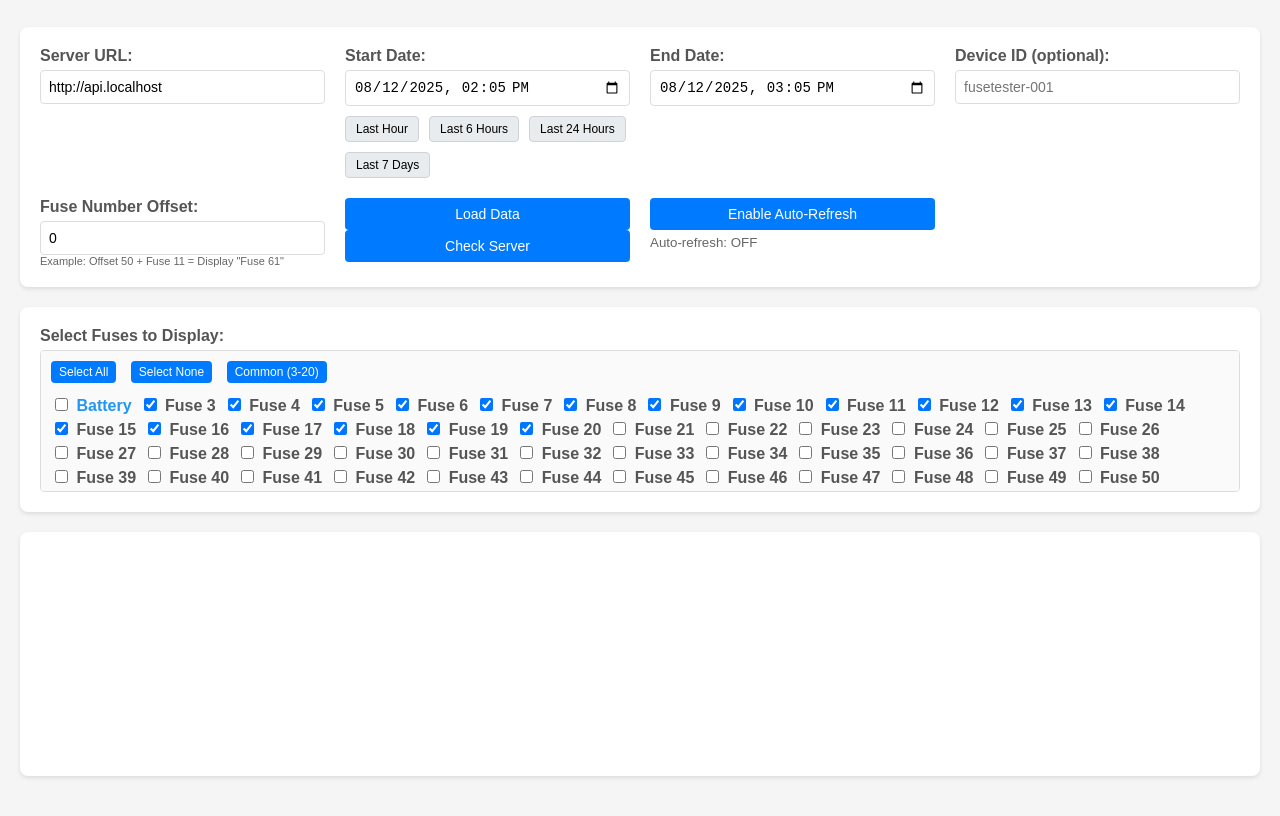
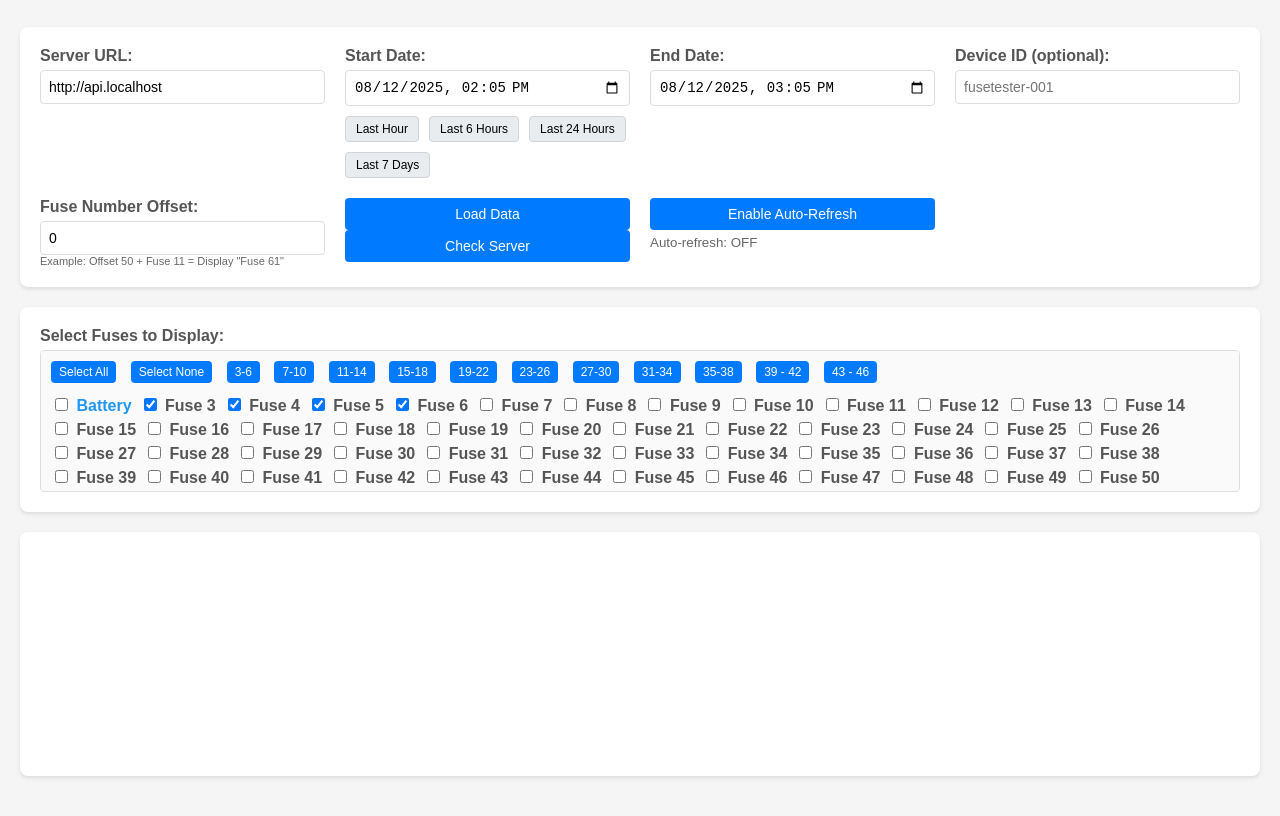
Before and after one commit to jissepo/FuseTester, a plain HTML site: page client/index.html in a window 1280 px wide. Shown: the part 125-941 px from the top of the page. Drawn offline with nearby package versions, Linux system fonts and the light colour scheme; no server answers.

Commit message:
feat: Add buttons for selecting fuse ranges and update default selection

```diff
--- a/client/index.html
+++ b/client/index.html
@@ -296,10 +296,70 @@
               Select None
             </button>
             <button
-              onclick="selectCommonFuses()"
-              style="padding: 4px 8px; font-size: 12px"
+              onclick="selectFuseRange(3, 6)"
+              style="margin-right: 10px; padding: 4px 8px; font-size: 12px"
             >
-              Common (3-20)
+              3-6
+            </button>
+            <button
+              onclick="selectFuseRange(7, 10)"
+              style="margin-right: 10px; padding: 4px 8px; font-size: 12px"
+            >
+              7-10
+            </button>
+            <button
+              onclick="selectFuseRange(11, 14)"
+              style="margin-right: 10px; padding: 4px 8px; font-size: 12px"
+            >
+              11-14
+            </button>
+            <button
+              onclick="selectFuseRange(15, 18)"
+              style="margin-right: 10px; padding: 4px 8px; font-size: 12px"
+            >
+              15-18
+            </button>
+            <button
+              onclick="selectFuseRange(19, 22)"
+              style="margin-right: 10px; padding: 4px 8px; font-size: 12px"
+            >
+              19-22
+            </button>
+            <button
+              onclick="selectFuseRange(23, 26)"
+              style="margin-right: 10px; padding: 4px 8px; font-size: 12px"
+            >
+              23-26
+            </button>
+            <button
+              onclick="selectFuseRange(27, 30)"
+              style="margin-right: 10px; padding: 4px 8px; font-size: 12px"
+            >
+              27-30
+            </button>
+            <button
+              onclick="selectFuseRange(31, 34)"
+              style="margin-right: 10px; padding: 4px 8px; font-size: 12px"
+            >
+              31-34
+            </button>
+            <button
+              onclick="selectFuseRange(35, 38)"
+              style="margin-right: 10px; padding: 4px 8px; font-size: 12px"
+            >
+              35-38
+            </button>
+            <button
+              onclick="selectFuseRange(39, 42)"
+              style="margin-right: 10px; padding: 4px 8px; font-size: 12px"
+            >
+              39 - 42
+            </button>
+            <button
+              onclick="selectFuseRange(43, 46)"
+              style="margin-right: 10px; padding: 4px 8px; font-size: 12px"
+            >
+              43 - 46
             </button>
           </div>
           <div id="fuseCheckboxes">
@@ -403,8 +463,8 @@
           container.appendChild(checkbox);
         }
 
-        // Select first 10 fuses by default
-        selectCommonFuses();
+        // Select first 4 fuses by default (3-6)
+        selectFuseRange(3, 6);
       }
 
       // Update fuse labels when offset changes
@@ -450,6 +510,13 @@
       function selectCommonFuses() {
         selectNoFuses();
         for (let i = 3; i <= 20; i++) {
+          const checkbox = document.getElementById(`fuse${i}`);
+          if (checkbox) checkbox.checked = true;
+        }
+      }
+      function selectFuseRange(start = 3, end = 20) {
+        selectNoFuses();
+        for (let i = start; i <= end; i++) {
           const checkbox = document.getElementById(`fuse${i}`);
           if (checkbox) checkbox.checked = true;
         }
```
